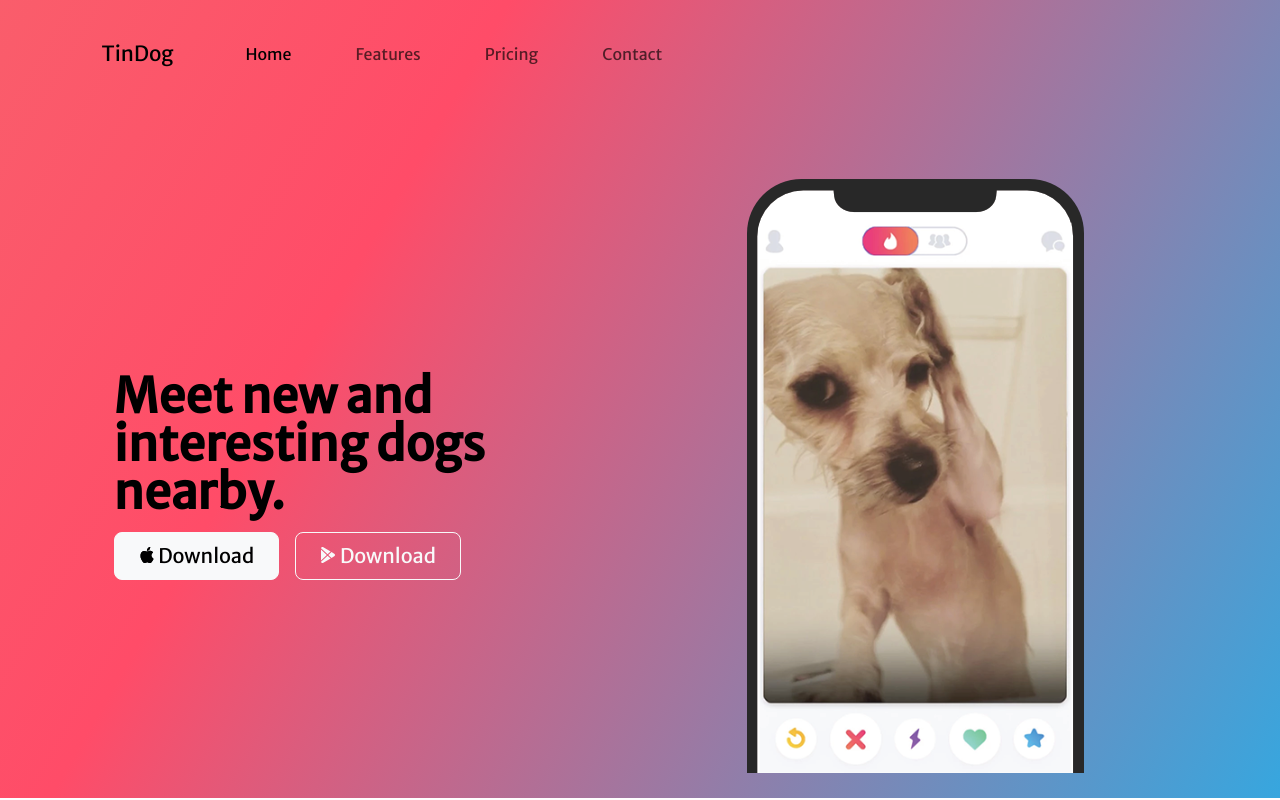
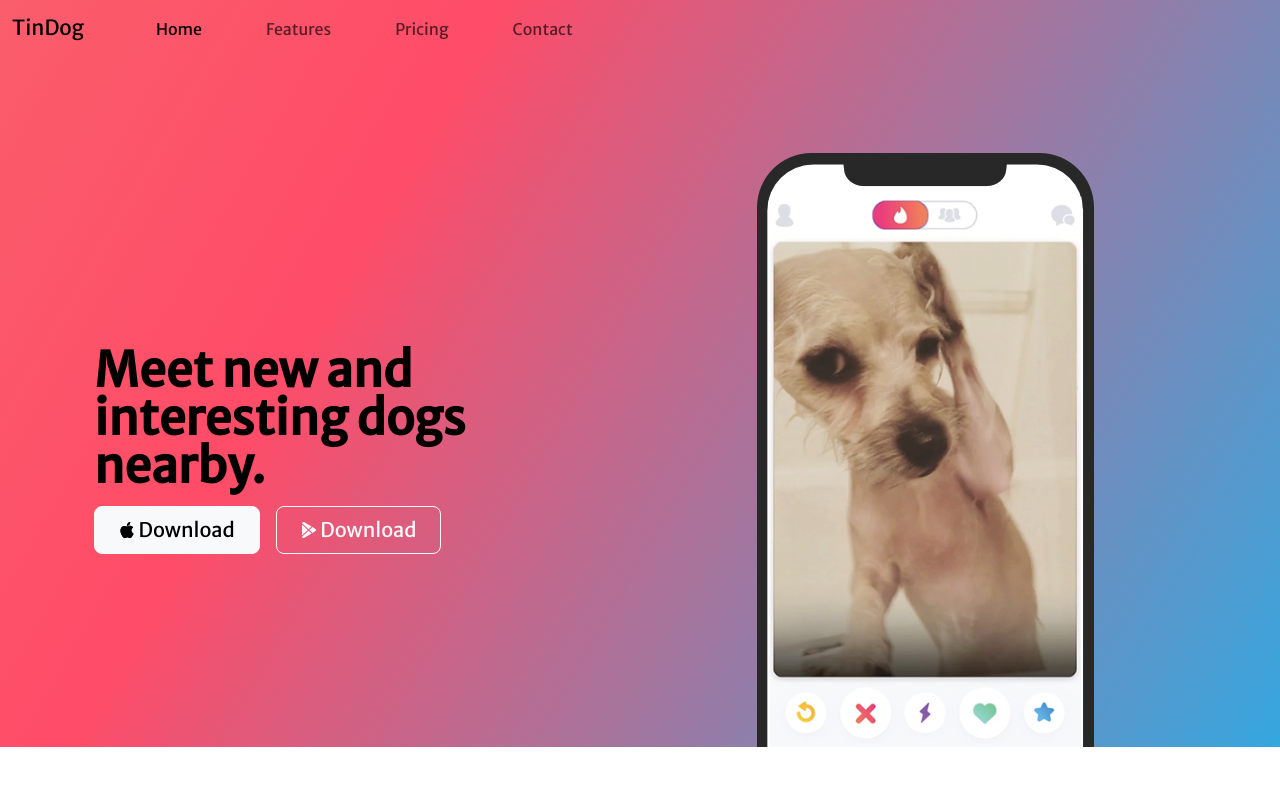
Before and after one commit to Chaitya02/TinDog-Website, a plain HTML site: page index.html in a window 1280 px wide. Shown: the top 800 px of the page. Drawn offline with nearby package versions, Linux system fonts and the light colour scheme.

Commit message:
Update style.css

```diff
--- a/css/style.css
+++ b/css/style.css
@@ -2,10 +2,6 @@
   margin: 0;
   padding: 0;
   font-family: 'Merriweather Sans', sans-serif;
-}
-
-.home {
-  padding: 2% 7%;
 }
 
 .navbar-brand {
```
